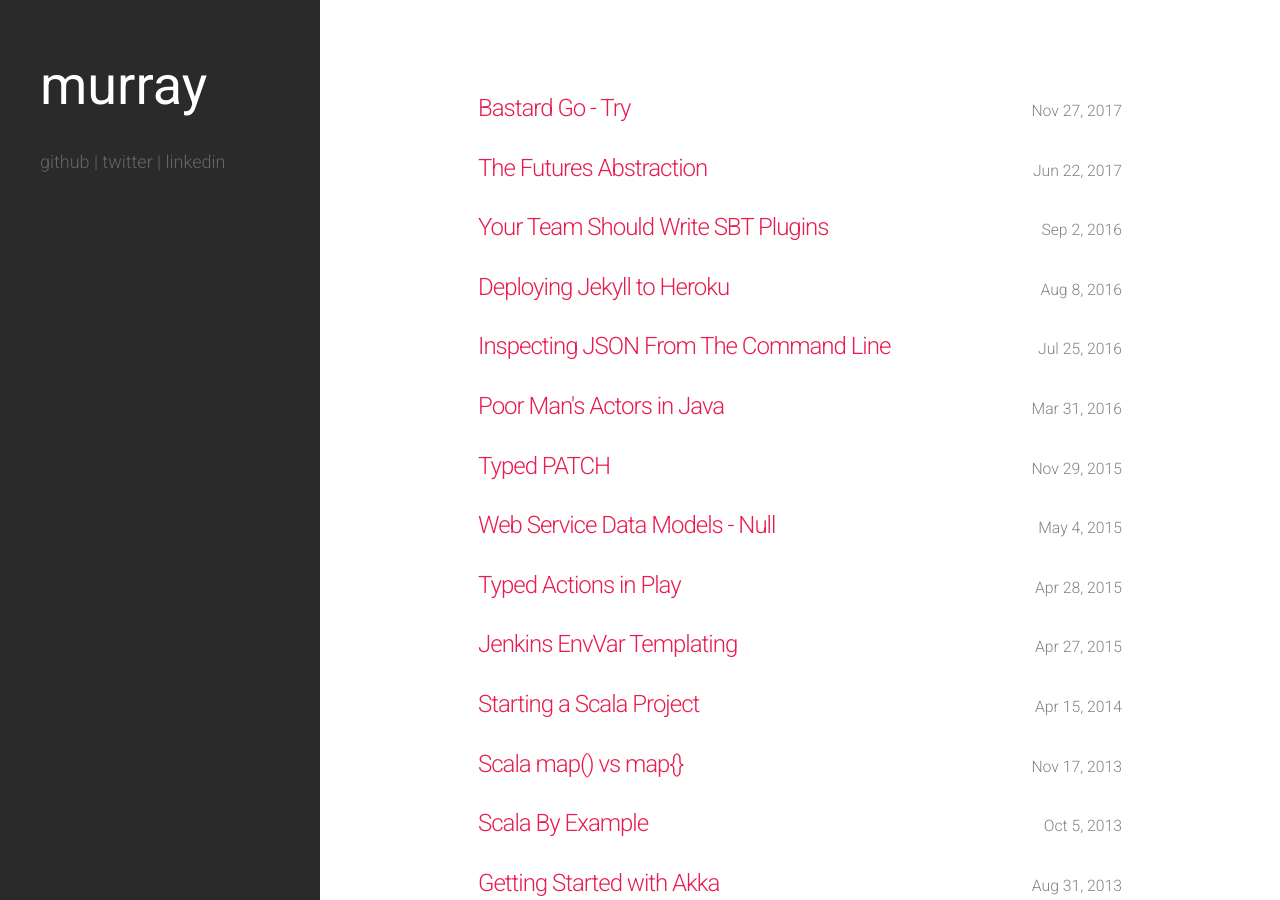
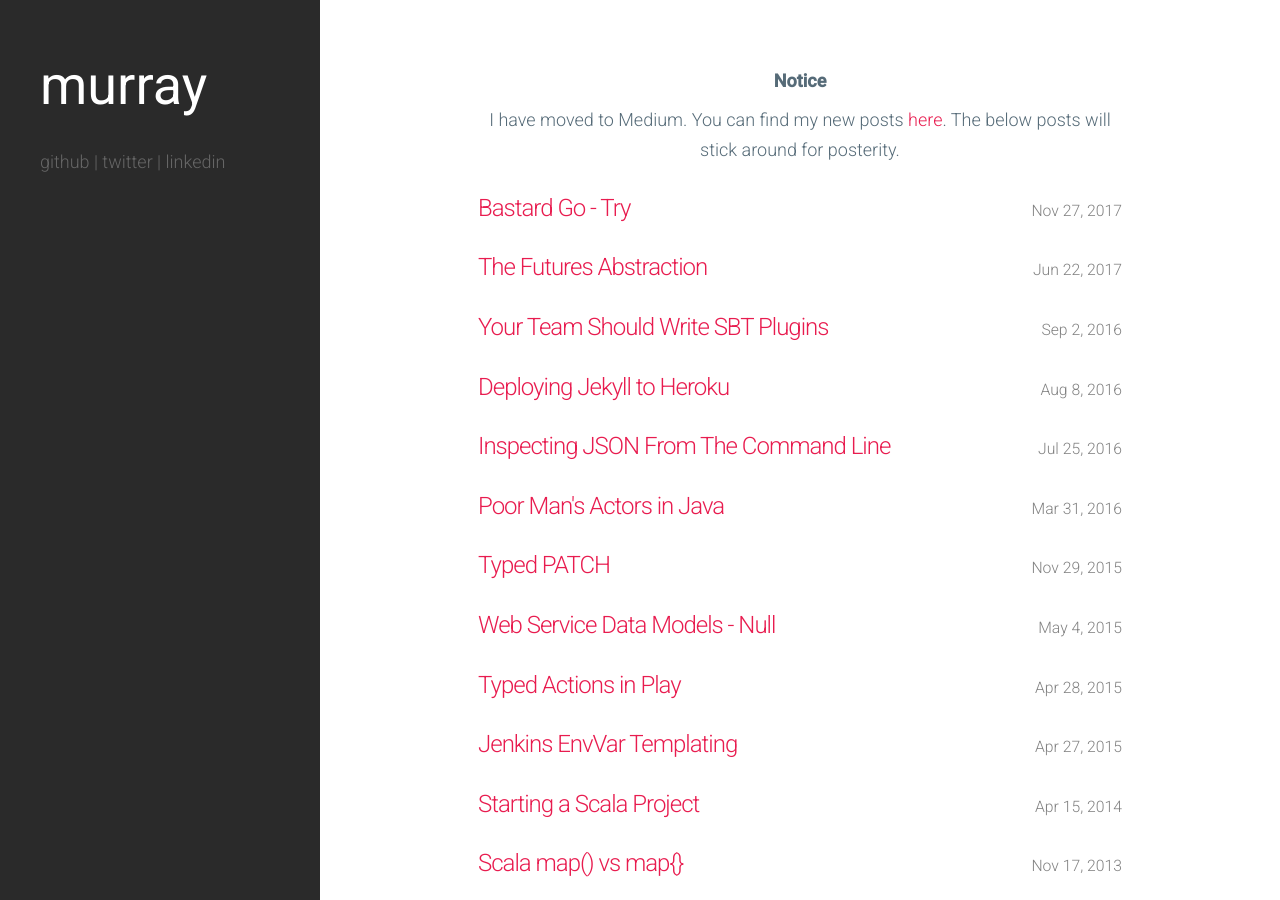
Before and after one commit to JohnMurray/johnmurray_io, a Jekyll site: the page built from index.html, in a window 1280 px wide and 900 px high. Built offline with Jekyll 4.4.1, drawn with Linux system fonts in a browser that asks for light colours.

Commit message:
notice to go to Medium

```diff
--- a/_layouts/default.html
+++ b/_layouts/default.html
@@ -9,6 +9,12 @@
 
     <div class="page-content">
       <div class="wrapper">
+        <div style="text-align: center">
+          <h4 style="font-weight: bold; margin-bottom: 8px;">Notice</h4>
+          I have moved to Medium. You can find my new posts
+          <a href="https://medium.com/@john.m.murray786">here</a>.
+          The below posts will stick around for posterity.
+        </div>
         {{ content }}
       </div>
     </div>
```
